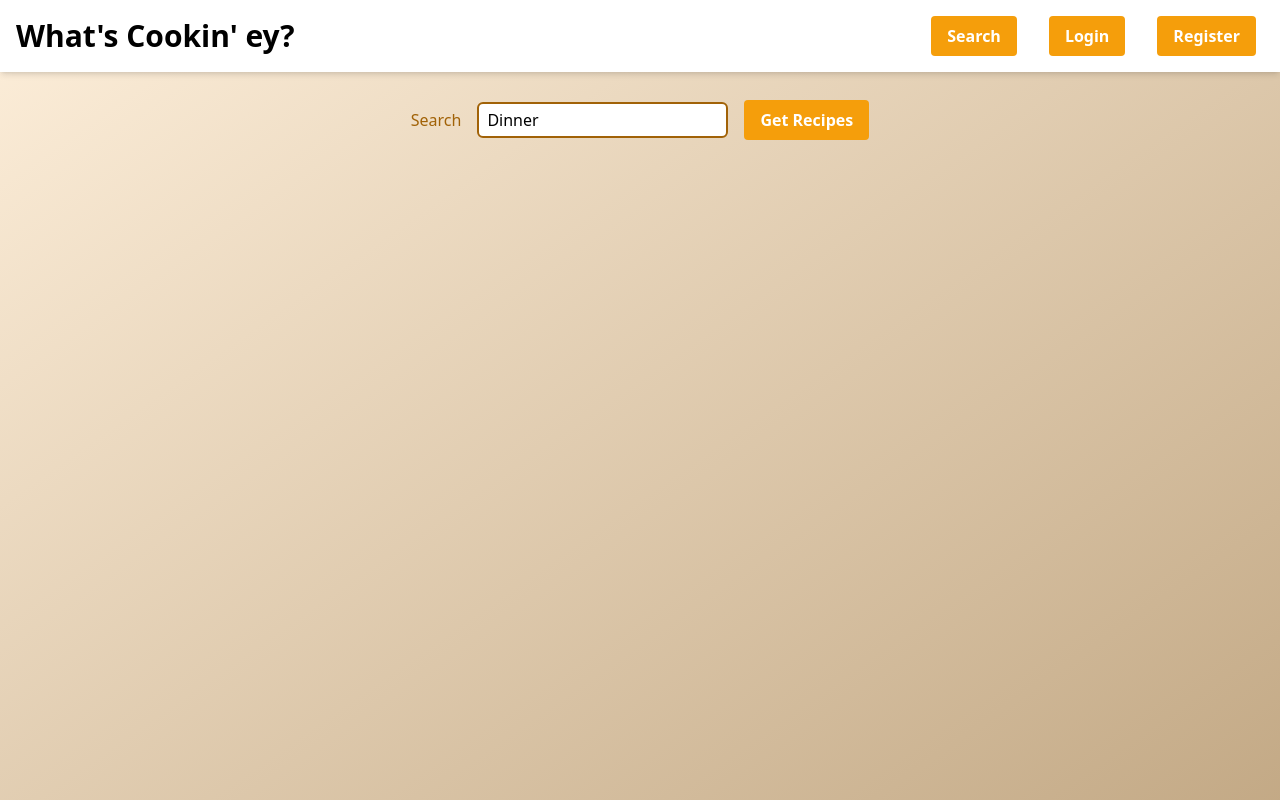
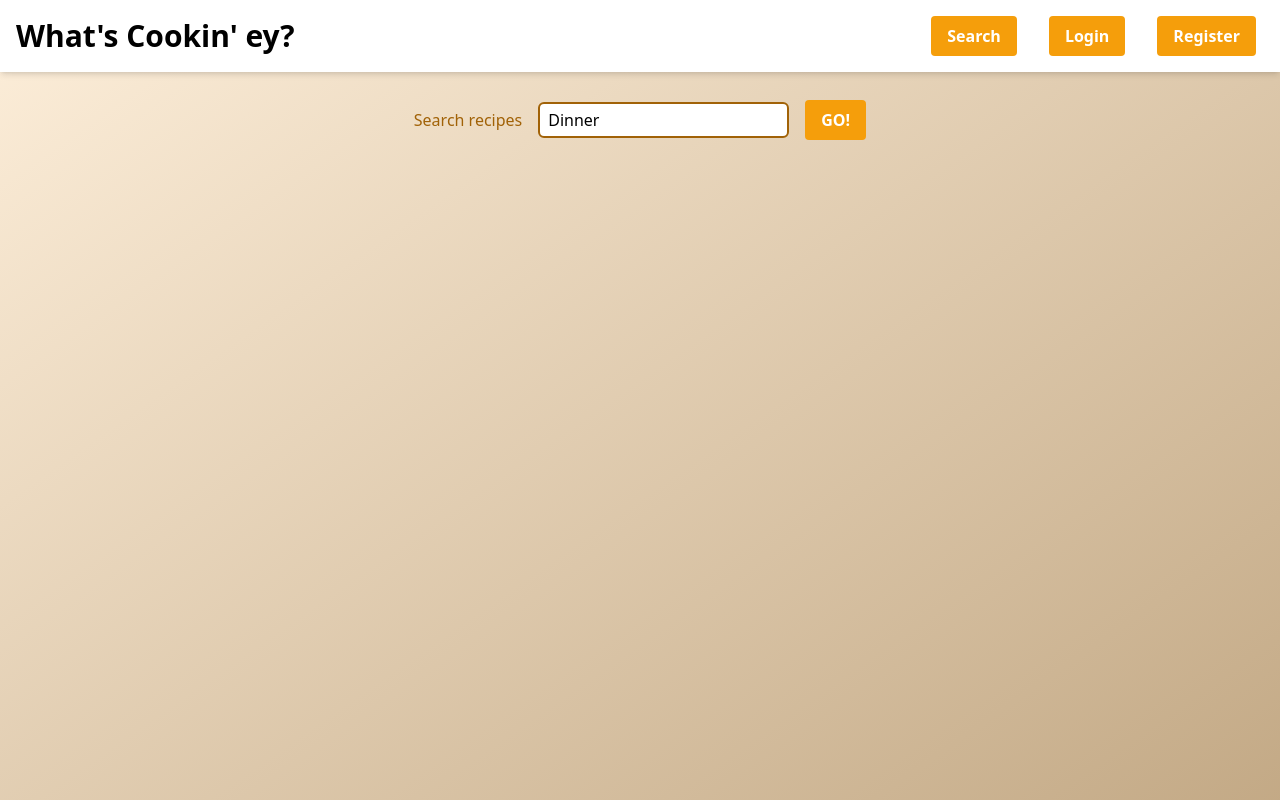
Before and after one commit to chas-academy/u06-fullstack-recipe-app-lemonyblossom, an Angular app in the folder RecipeFrontApp/: page /search in a window 1280 px wide. Shown: the top 800 px of the page. Built offline with nearby package versions, Linux system fonts and the light colour scheme; no server answers.

Commit message:
label button search

```diff
--- a/RecipeFrontApp/src/app/app.routes.ts
+++ b/RecipeFrontApp/src/app/app.routes.ts
@@ -9,12 +9,7 @@ import { AppComponent } from './app.component';
 import { HomeComponent } from './pages/home/home.component';
 
 export const routes: Routes = [
-  /*    { path: '', component: AppComponent },
-   *//*    { path: 'recipe', component: RecipeComponent },
-*/
   { path: '', component: HomeComponent },
-  /*  { path: '', redirectTo: '/home', pathMatch: 'full' },
-  { path: '**', redirectTo: '/home' }, */
   { path: 'recipe/:id', component: RecipeComponent },
   { path: 'search', component: RecipeSearchComponent },
   { path: 'profile', component: ProfileComponent, canActivate: [authGuard] },
--- a/RecipeFrontApp/src/app/pages/search/recipe-search.component.html
+++ b/RecipeFrontApp/src/app/pages/search/recipe-search.component.html
@@ -1,12 +1,14 @@
 <div class="h-full mt-2 flex flex-col">
    <div class="search-container mt-5 float-left items-center flex ">
-      <label for="searchTerm" class="text-yellow-700 mt-2 m-2">Search</label>
+      <label for="searchTerm" class="text-yellow-700 mt-2 m-2">Search recipes</label>
+      <br>
+      <br>
       <input type="text" id="searchTerm" placeholder="Search for recipes..." [(ngModel)]="searchTerm"
          class="border-2 border-yellow-700 rounded-md px-2 py-1 bg-white m-2" (keydown.enter)="searchRecipes()">
 
       <button (click)="searchRecipes()"
          class="bg-amber-500 hover:bg-amber-400 text-white font-bold py-2 px-4 rounded mt-2 m-2">
-         Get Recipes
+         GO!
       </button>
    </div>
 
```
